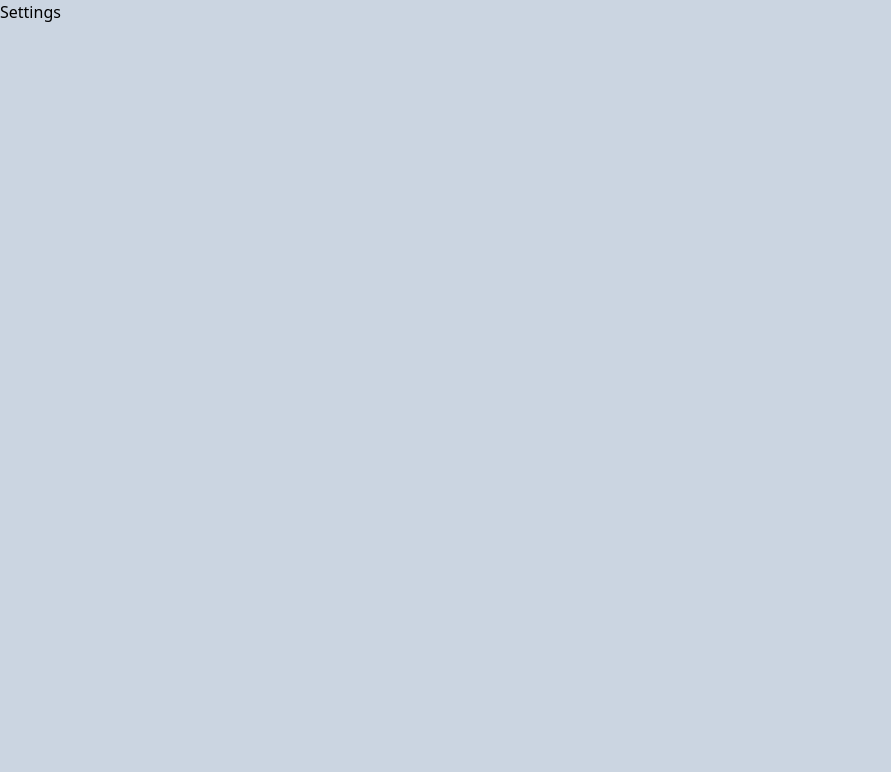
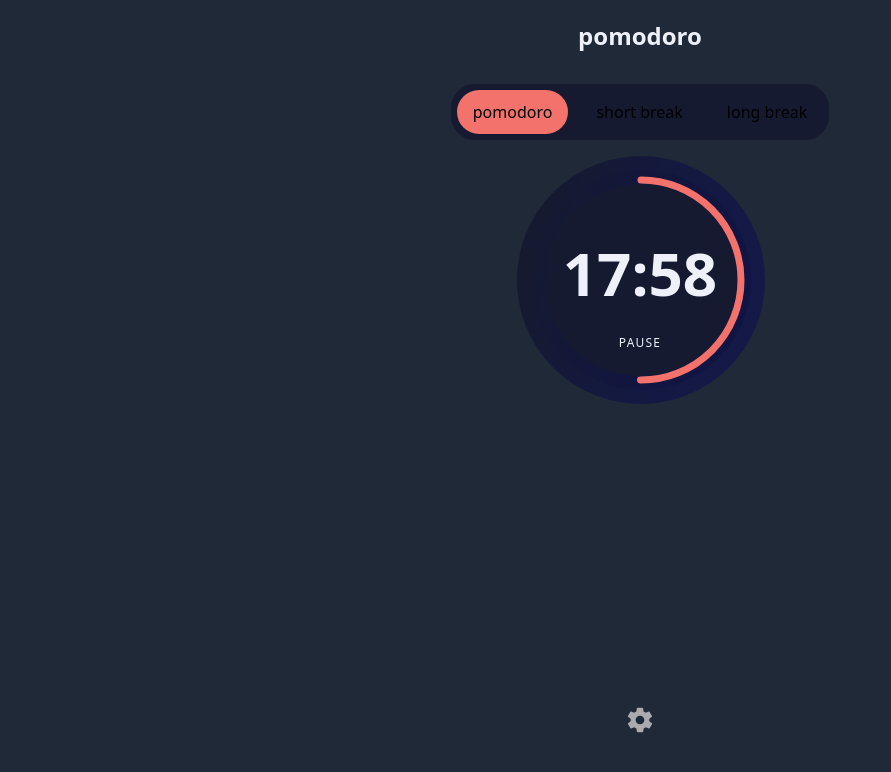
Before and after one commit to KamilGrocholski/chall, a React (Vite) app: page /pomodoro in a window 1280 px wide. Shown: the top 772 px of the page, without its empty margins (0-891 px from the left). Built offline with nearby package versions, Linux system fonts and the light colour scheme; a web font is replaced by a local one.

Commit message:
pomodoro: progress circle svg, page

```diff
--- a/src/main.tsx
+++ b/src/main.tsx
@@ -7,6 +7,7 @@ import MultistepFormPage from './multi-step-form'
 import LaunchCountdownTimerPage from './launch-countdown-timer'
 import PasswordGeneratorPage from './password-generator'
 import PomodoroPage from './pomodoro'
+import { SettingsProvider } from './pomodoro/context/SettingsContext'
 
 const router = createBrowserRouter([
     {
@@ -29,7 +30,11 @@ const router = createBrowserRouter([
     },
     {
         path: '/pomodoro',
-        element: <PomodoroPage />,
+        element: (
+            <SettingsProvider>
+                <PomodoroPage />
+            </SettingsProvider>
+        ),
     },
 ])
 
--- /dev/null
+++ b/src/pomodoro/components/Circle.tsx
@@ -0,0 +1,71 @@
+import clsx from 'clsx'
+import { useEffect, useRef, useState } from 'react'
+import { COLOR } from '../utils'
+import useSettingsContext from '../hooks/useSettings'
+
+type CircleProps = {
+    percent: number
+    children: React.ReactNode
+}
+
+const Circle: React.FC<CircleProps> = ({ percent, children }) => {
+    const [radius, setRadius] = useState(100)
+    const [circumference, setCircumference] = useState(2 * Math.PI * radius)
+    const [offset, setOffset] = useState(0)
+    const circleRef = useRef<SVGCircleElement>(null)
+
+    const { color } = useSettingsContext()
+
+    useEffect(() => {
+        setOffset(circumference * (1 - percent / 100))
+    }, [circumference, percent])
+
+    return (
+        <div className='flex items-center justify-center'>
+            <svg className='transform -rotate-90 w-72 h-72 text-p-gray-dark'>
+                <circle
+                    cx='145'
+                    cy='145'
+                    r={radius + 10}
+                    stroke='url(#gradient)'
+                    stroke-width='28'
+                    fill='transparent'
+                    className='fill-p-gray-dark'
+                />
+
+                <defs>
+                    <linearGradient
+                        x1='100%'
+                        y1='10%'
+                        x2='10%'
+                        y2='300%'
+                        id='gradient'
+                    >
+                        <stop offset='0%' stop-color='currentColor' />
+                        <stop
+                            stop-opacity='0'
+                            offset='100%'
+                            stop-color='darkblue'
+                        />
+                    </linearGradient>
+                </defs>
+
+                <circle
+                    cx='145'
+                    cy='145'
+                    r={radius}
+                    stroke='currentColor'
+                    stroke-width='7'
+                    fill='transparent'
+                    strokeDasharray={circumference}
+                    strokeDashoffset={offset}
+                    strokeLinecap='round'
+                    className={clsx(COLOR[color].text)}
+                />
+            </svg>
+            <div className='absolute'>{children}</div>
+        </div>
+    )
+}
+
+export default Circle
--- a/src/pomodoro/components/SettingsModal.tsx
+++ b/src/pomodoro/components/SettingsModal.tsx
@@ -27,7 +27,7 @@ const SettingsModal: React.FC<{ isOpen: boolean; close(): void }> = ({
         <Modal isOpen={isOpen} close={close}>
             <form
                 onSubmit={handleSubmit}
-                className='relative bg-white rounded-lg text-p-gray-dark w-fit'
+                className='relative bg-white rounded-3xl text-p-gray-dark w-fit'
             >
                 <div className='flex w-full justify-between px-7 py-7'>
                     <h1 className='text-3xl font-bold'>Settings</h1>
@@ -40,7 +40,7 @@ const SettingsModal: React.FC<{ isOpen: boolean; close(): void }> = ({
 
                 <div className='px-7 flex flex-col space-y-4 pb-12 pt-5'>
                     <article>
-                        <h2 className='text-lg font-bold mb-3 tracking-widest'>
+                        <h2 className='font-bold mb-3 tracking-widest uppercase'>
                             Time (Minutes)
                         </h2>
                         <fieldset className='grid grid-cols-3 gap-3'>
@@ -93,7 +93,7 @@ const SettingsModal: React.FC<{ isOpen: boolean; close(): void }> = ({
                                         : 'bg-p-gray-light text-p-gray-dark'
                                 )}
                             >
-                                A
+                                Aa
                             </OptionButton>
                             <OptionButton
                                 onClick={() => setFont('B')}
@@ -103,7 +103,7 @@ const SettingsModal: React.FC<{ isOpen: boolean; close(): void }> = ({
                                         : 'bg-p-gray-light text-p-gray-dark'
                                 )}
                             >
-                                B
+                                Aa
                             </OptionButton>
                             <OptionButton
                                 onClick={() => setFont('C')}
@@ -113,7 +113,7 @@ const SettingsModal: React.FC<{ isOpen: boolean; close(): void }> = ({
                                         : 'bg-p-gray-light text-p-gray-dark'
                                 )}
                             >
-                                C
+                                Aa
                             </OptionButton>
                         </fieldset>
                     </article>
@@ -152,7 +152,7 @@ const SettingsModal: React.FC<{ isOpen: boolean; close(): void }> = ({
                     <button
                         type='submit'
                         className={clsx(
-                            'px-5 py-1 w-fit mx-auto flex rounded-3xl text-xl font-semibold',
+                            'px-10 py-3 w-fit mx-auto flex rounded-3xl text-white font-semibold',
                             COLOR[originSettings.color].bg
                         )}
                     >
@@ -180,7 +180,7 @@ const OptionButton: React.FC<OptionButtonProps> = ({
             type='button'
             onClick={onClick}
             className={clsx(
-                'rounded-full h-10 w-10 flex items-center justify-center text-2xl',
+                'rounded-full h-8 w-8 flex items-center justify-center',
                 className
             )}
         >
--- a/src/pomodoro/index.tsx
+++ b/src/pomodoro/index.tsx
@@ -1,22 +1,76 @@
 import { useState } from 'react'
-import { SettingsProvider } from './context/SettingsContext'
 import SettingsModal from './components/SettingsModal'
+import Circle from './components/Circle'
+import clsx from 'clsx'
+import { COLOR } from './utils'
+import useSettingsContext from './hooks/useSettings'
+import { IoMdSettings } from 'react-icons/io'
 
 const PomodoroPage = () => {
     const [isSettingsOpen, setIsSettingsOpen] = useState(false)
+    const { color } = useSettingsContext()
 
     return (
-        <SettingsProvider>
-            <div>
-                <SettingsModal
-                    isOpen={isSettingsOpen}
-                    close={() => setIsSettingsOpen(false)}
-                />
+        <div className='relative h-screen bg-gray-800 p-6'>
+            <SettingsModal
+                isOpen={isSettingsOpen}
+                close={() => setIsSettingsOpen(false)}
+            />
+
+            <header className='h-[15%] w-full flex flex-col space-y-8 items-center justify-center'>
+                <span className='text-2xl font-bold text-p-gray-light'>
+                    pomodoro
+                </span>
+                <div className='flex flex-row bg-p-gray-dark gap-3 rounded-3xl p-1.5'>
+                    <div
+                        className={clsx(
+                            COLOR[color].bg,
+                            'rounded-3xl px-4 py-2.5'
+                        )}
+                    >
+                        pomodoro
+                    </div>
+                    <div
+                        className={clsx(
+                            // COLOR[color].bg,
+                            'rounded-3xl px-4 py-2.5'
+                        )}
+                    >
+                        short break
+                    </div>
+                    <div
+                        className={clsx(
+                            // COLOR[color].bg,
+                            'rounded-3xl px-4 py-2.5'
+                        )}
+                    >
+                        long break
+                    </div>
+                </div>
+            </header>
+
+            <div className='h-[70%]'>
+                <Circle percent={50}>
+                    <div className='text-p-gray-light flex flex-col space-y-8 pt-8'>
+                        <span className='text-6xl font-bold'>17:58</span>
+                        <button className='tracking-widest uppercase text-xs'>
+                            Pause
+                        </button>
+                    </div>
+                </Circle>
+            </div>
+
+            <footer className='h-[15%] w-full flex justify-center'>
                 <button onClick={() => setIsSettingsOpen(true)}>
-                    Settings
+                    <IoMdSettings
+                        className={clsx(
+                            'text-p-gray-muted text-3xl',
+                            COLOR[color].textHover
+                        )}
+                    />
                 </button>
-            </div>
-        </SettingsProvider>
+            </footer>
+        </div>
     )
 }
 
--- a/src/pomodoro/utils.ts
+++ b/src/pomodoro/utils.ts
@@ -4,12 +4,18 @@ export type Font = keyof typeof FONT
 export const COLOR = {
     red: {
         bg: 'bg-p-color-red',
+        text: 'text-p-color-red',
+        textHover: 'hover:text-p-color-red',
     },
     blue: {
         bg: 'bg-p-color-blue',
+        text: 'text-p-color-blue',
+        textHover: 'hover:text-p-color-blue',
     },
     purple: {
         bg: 'bg-p-color-purple',
+        text: 'text-p-color-purple',
+        textHover: 'hover:text-p-color-purple',
     },
 } as const
 
```
